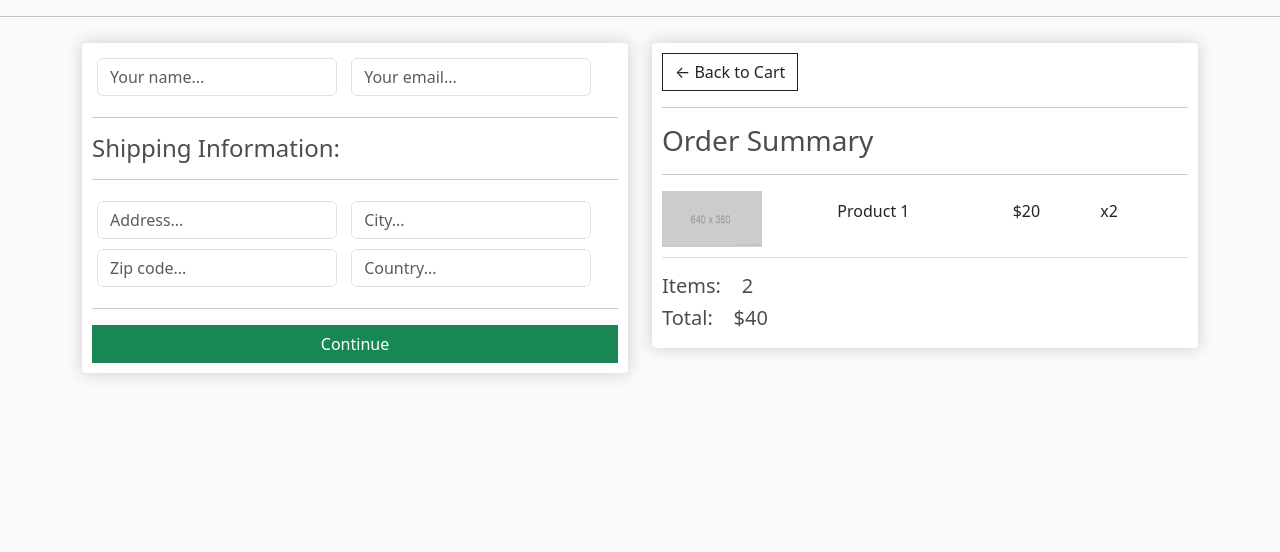
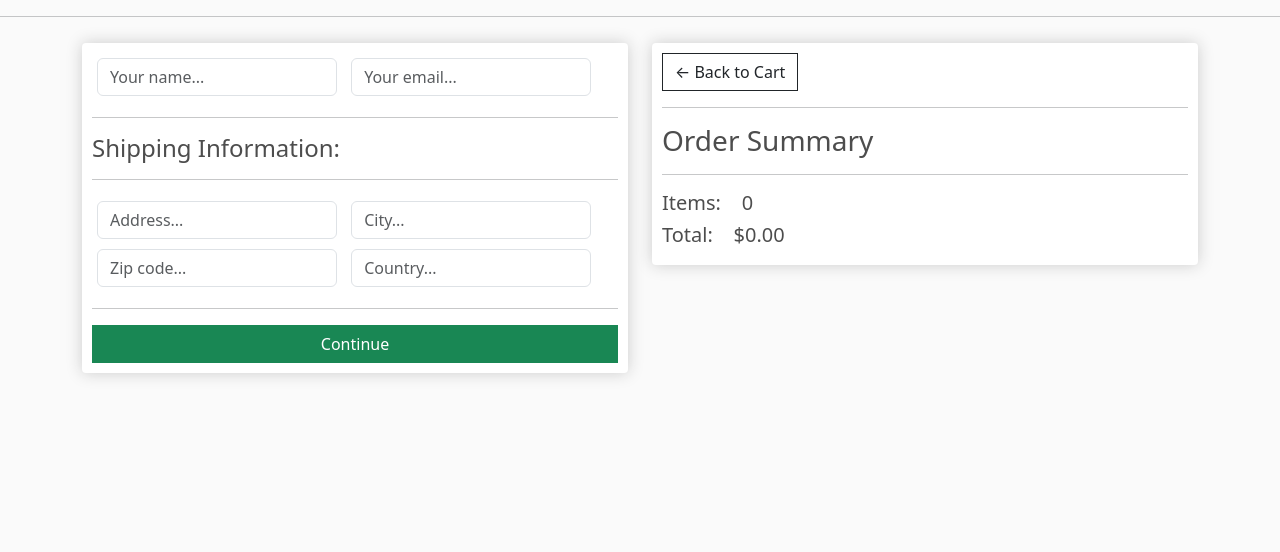
Before and after one commit to GonzaMaldonado/ecommerce_django, a Django app: page /checkout/ in a window 1280 px wide. Shown: the part 73-625 px from the top of the page. Run offline with Django 4.2, Linux system fonts and the light colour scheme.

Commit message:
feat: listando productos en checkout

```diff
--- a/templates/store/checkout.html
+++ b/templates/store/checkout.html
@@ -57,14 +57,16 @@
       <hr>
       <h3>Order Summary</h3>
       <hr>
+      {% for item in items %}
       <div class="cart-row">
-        <div style="flex: 2;"><img src="{% static 'images/placeholder.png' %}" alt="" class="row-image"></div>
-        <div style="flex: 2;"><p>Product 1</p></div>
-        <div style="flex: 1;"><p>$20</p></div>
-        <div style="flex: 1;"><p>x2</p></div>
+        <div style="flex: 2;"><img src="{{ item.product.imageURL }}" alt="" class="row-image"></div>
+        <div style="flex: 2;"><p>{{ item.product.name }}</p></div>
+        <div style="flex: 1;"><p>${{ item.product.price|floatformat:2 }}</p></div>
+        <div style="flex: 1;"><p>x{{ item.quantity }}</p></div>
       </div>
-      <h5>Items:&nbsp; &nbsp; 2</h5>
-      <h5>Total:&nbsp; &nbsp; $40</h5>
+      {% endfor %}
+      <h5>Items:&nbsp; &nbsp; {{ order.get_cart_items }}</h5>
+      <h5>Total:&nbsp; &nbsp; ${{ order.get_cart_total|floatformat:2 }}</h5>
     </div>
   </article>
 </section>
```
